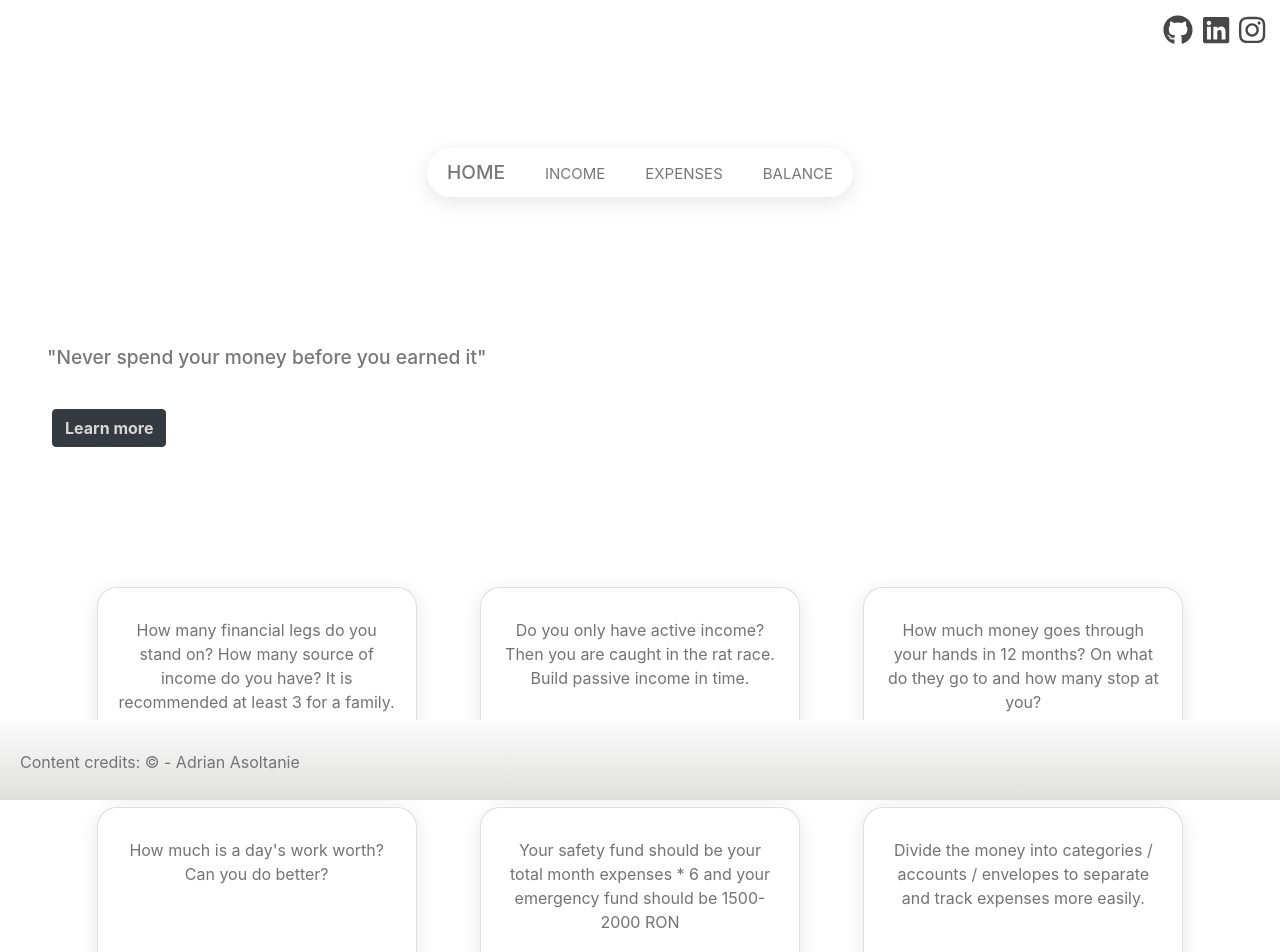
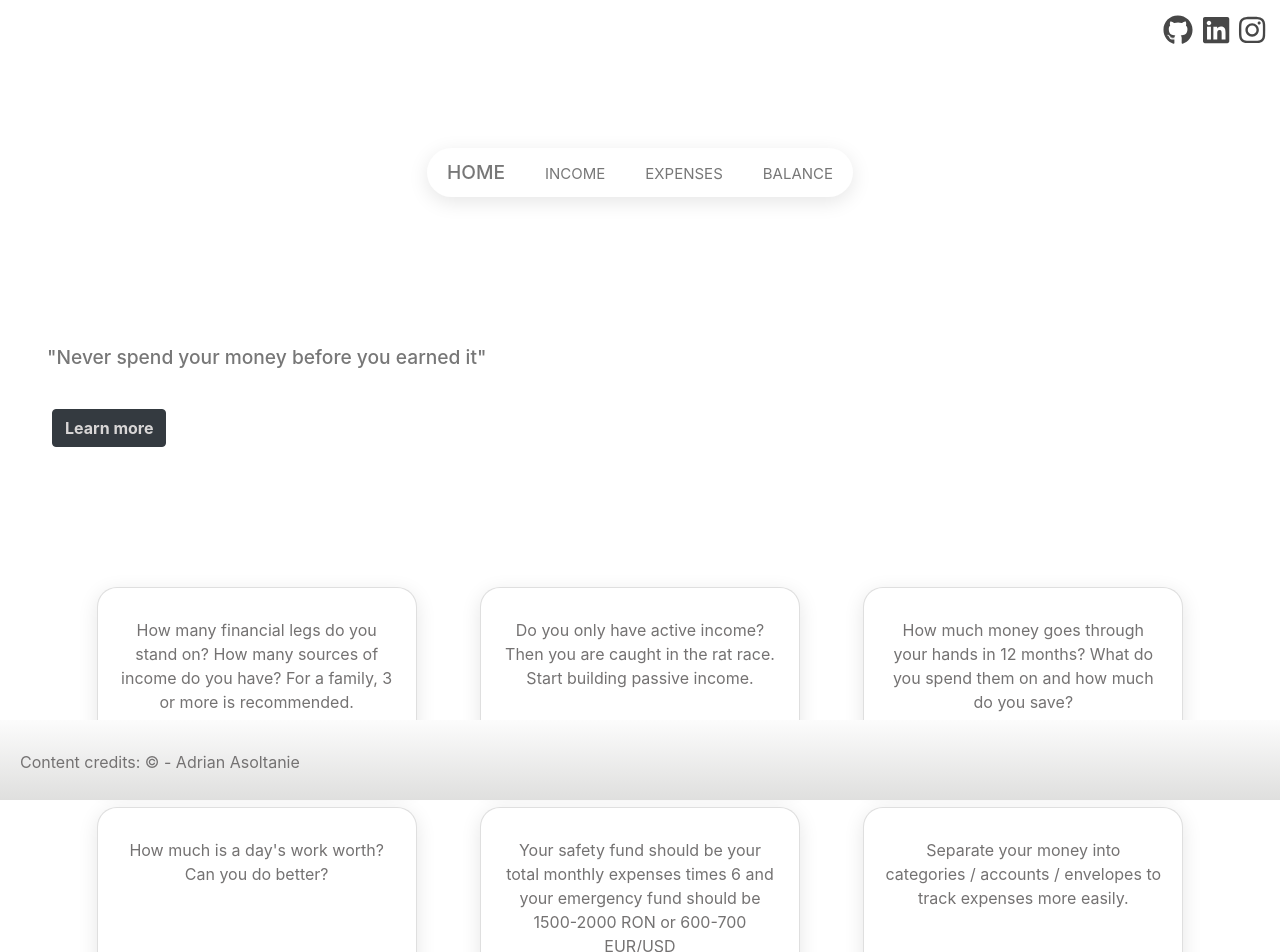
Before and after one commit to MariaChira/Budget--app, a React (Create React App) app in the folder budget-app/: page / in a window 1280 px wide. Shown: the top 952 px of the page. Built offline with nearby package versions, Linux system fonts and the light colour scheme.

Commit message:
text changes

```diff
--- a/budget-app/src/components/accordionExpenses/accordionExpenses.jsx
+++ b/budget-app/src/components/accordionExpenses/accordionExpenses.jsx
@@ -121,7 +121,7 @@ const AccordionExpenses = () => {
       <ExpensesTotal expensesTotal={expensesTotal} />
     </div>
   ) : (
-    <div className="warrning-style">Please write your income first</div>
+    <div className="warrning-style">Please add your income first</div>
   );
 };
 
--- a/budget-app/src/pages/home/home.jsx
+++ b/budget-app/src/pages/home/home.jsx
@@ -27,8 +27,8 @@ const Home = () => {
             <Card className="card-instruction">
               <Card.Text>
                 <span>
-                  How many financial legs do you stand on? How many source of
-                  income do you have? It is recommended at least 3 for a family.
+                  How many financial legs do you stand on? How many sources of
+                  income do you have? For a family, 3 or more is recommended.
                 </span>
               </Card.Text>
             </Card>
@@ -38,7 +38,7 @@ const Home = () => {
               <Card.Text>
                 <span>
                   Do you only have active income? Then you are caught in the rat
-                  race. Build passive income in time.
+                  race. Start building passive income.
                 </span>
               </Card.Text>
             </Card>
@@ -47,8 +47,7 @@ const Home = () => {
             <Card className="card-instruction">
               <Card.Text>
                 <span>
-                  How much money goes through your hands in 12 months? On what
-                  do they go to and how many stop at you?
+                  How much money goes through your hands in 12 months? What do you spend them on and how much do you save?
                 </span>
               </Card.Text>
             </Card>
@@ -68,8 +67,8 @@ const Home = () => {
               <Card.Text>
                 <span>
                   {" "}
-                  Your safety fund should be your total month expenses * 6 and
-                  your emergency fund should be 1500-2000 RON{" "}
+                  Your safety fund should be your total monthly expenses times 6 and
+                  your emergency fund should be 1500-2000 RON or 600-700 EUR/USD{" "}
                 </span>
               </Card.Text>
             </Card>
@@ -79,8 +78,7 @@ const Home = () => {
               <Card.Text>
                 <span>
                   {" "}
-                  Divide the money into categories / accounts / envelopes to
-                  separate and track expenses more easily.
+                  Separate your money into categories / accounts / envelopes to track expenses more easily.
                 </span>
               </Card.Text>
             </Card>
```
